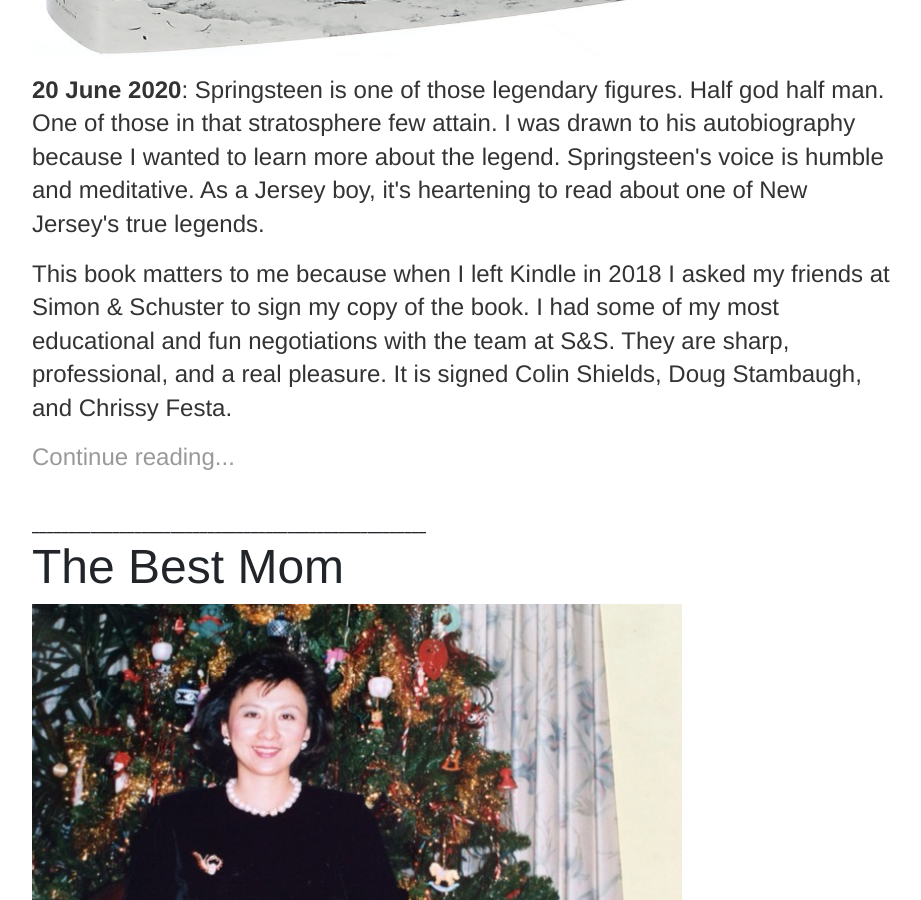
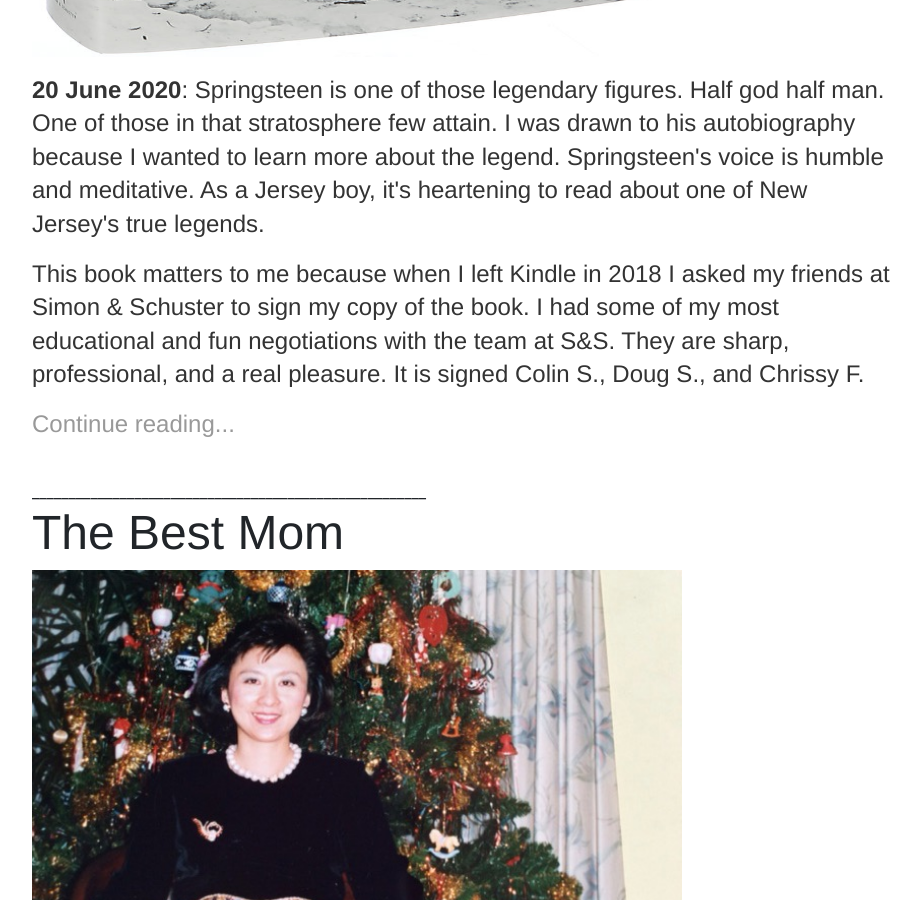
Before and after one commit to hikesandbikes/hikesandbikes.github.io, a Jekyll site: the page built from index.html, in a window 1280 px wide and 900 px high, scrolled down 7185 px. Shown: the whole window, without its empty margins (175-1096 px from the left). Built offline with Jekyll 4.4.1, drawn with Linux system fonts in a browser that asks for light colours.

Commit message:
change ssteen post

```diff
--- a/index.html
+++ b/index.html
@@ -250,7 +250,7 @@ This route is part of the original Pacific Highway in Washington.
 		<p>
 		This book matters to me because when I left Kindle in 2018 I asked my friends at Simon & Schuster to sign my copy of
 		the book.  I had some of my most educational and fun negotiations with the team at S&S.  They are sharp, professional,
-		and a real pleasure.  It is signed Colin Shields, Doug Stambaugh, and Chrissy Festa.
+		and a real pleasure.  It is signed Colin S., Doug S., and Chrissy F.
 		</p>
 		<p><a href="https://hikesandbikes.github.io/2020/06/20/springsteen.html">Continue reading...</a></p>
 		</div>
```
